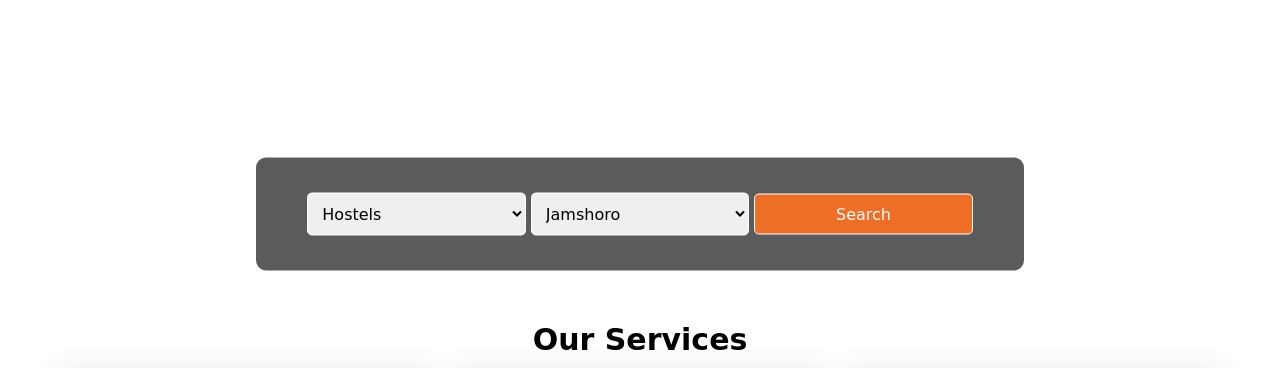
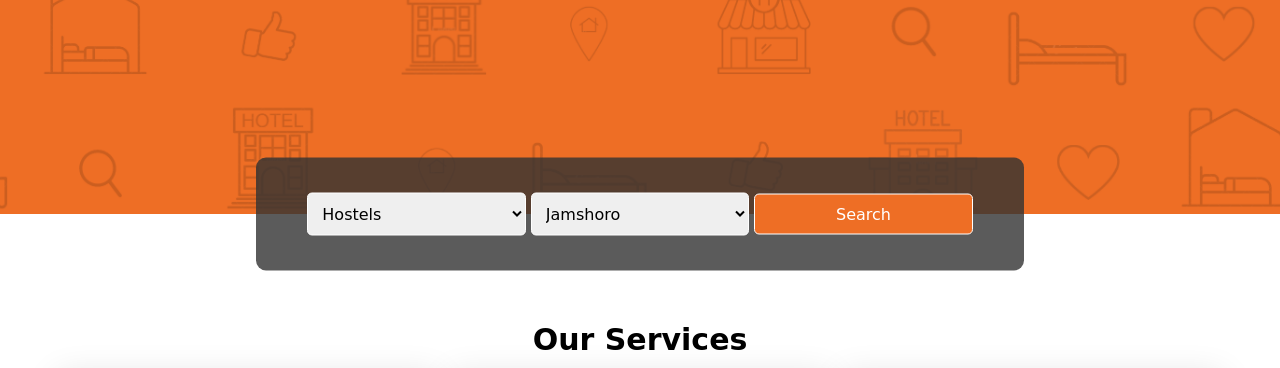
Before and after one commit to muhammaddanishofficial/dhondlo.com, a plain HTML site: page index.html in a window 1280 px wide. Shown: the part 402-770 px from the top of the page. Drawn offline with nearby package versions, Linux system fonts and the light colour scheme; the site is published under a folder, as on GitHub Pages, so addresses that start at the root find nothing; a web font is replaced by a local one.

Commit message:
Update style.css

```diff
--- a/style.css
+++ b/style.css
@@ -174,7 +174,7 @@ nav a {
 /* Hero Section */
 .main-section {
   height: 70vh;
-  background: url("/images/CoverOne.png") center/cover no-repeat; /* Replace 'your-image.jpg' with your actual image */
+  background: url("./images/CoverOne.png") center/cover no-repeat; /* Replace 'your-image.jpg' with your actual image */
   display: flex;
   flex-direction: column; /* Arrange items vertically */
   align-items: center; /* Center items horizontally */
```
